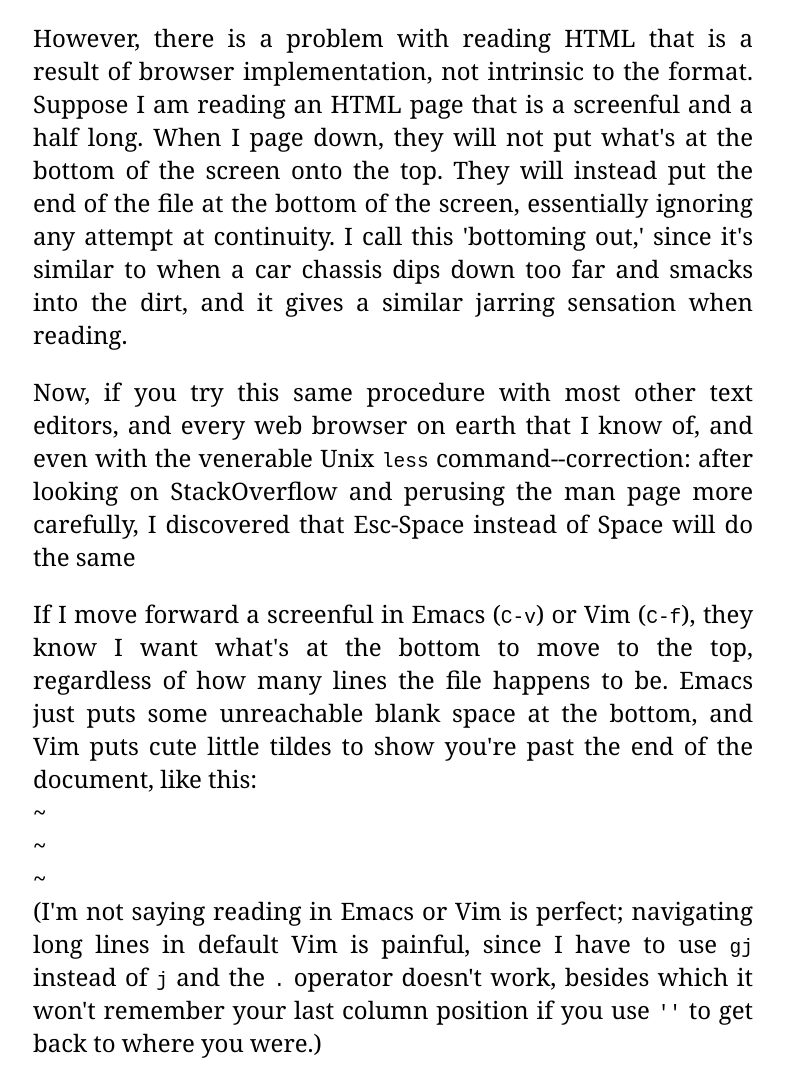
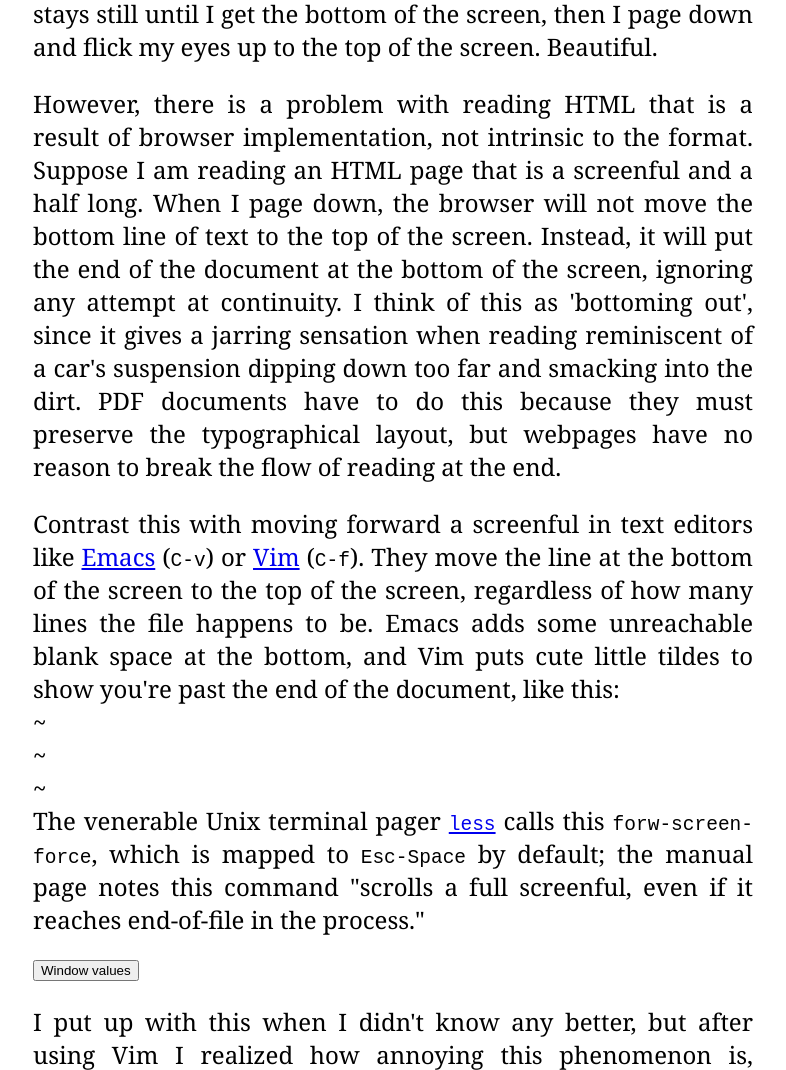
Before and after one commit to nbeaver/browsing-by-screenfuls, a plain HTML site: page browsing-by-screenfuls.html in a window 1280 px wide. Shown: the part 1497-2567 px from the top of the page, without its empty margins (247-1033 px from the left). Drawn offline with Linux system fonts and the light colour scheme.

Commit message:
Making progress with rewriting.

```diff
--- a/browsing-by-screenfuls.html
+++ b/browsing-by-screenfuls.html
@@ -38,7 +38,7 @@ Nathaniel Beaver, September 7, 2012
 </p>
 
 <p>
-I read a lot of documents on computer screens.
+I read a lot of documents on LCD computer screens.
 
 PDFs are annoying to read on most displays,
 since the PDF is usually a letter size portrait orientation,
@@ -53,22 +53,28 @@ HTML rendered in a browser, however,
 can reflow to fill whatever screen it's displayed on,
 and with proper use of CSS can be made readable on any display.
 
-HTML is continuous in a way that PDFs aren't.
+You can change the font,
+resize the text,
+even change the CSS if you want.
+
+HTML is flexible and continuous
+in a way that PDFs aren't
+and were never meant to be.
 </p>
 
 <p>
 HTML also tends to be better for skimming a document.
 
-If I hold down the Page Down key in Adobe Acrobat Reader™ on a really long PDF,
+If I hold down the Page Down key in Adobe Acrobat Reader™ on a long PDF,
 the pages don't stop coming after I release the key;
 I asked for that many pages and by George I'll get them,
 even if it takes several minutes to load pages I didn't want to see.
 
-By then I've lost my place and I have to go find it again.
-Maybe by searching, as long as it's not a bitmapped PDF, 'cause then I'm sunk.
+By then I've lost my place and I have to go find it again somehow.
 
-(This issue is specific to Adobe's PDF reader, by the way;
-open-source PDF readers like Evince don't have this problem.)
+(This issue is mostly a feature of Adobe's PDF reader, by the way;
+open-source PDF readers like Evince don't generally have this issue
+unless the PDF is very image-heavy or otherwise renders slowly.)
 </p>
 
 <p>
@@ -100,53 +106,50 @@ then I page down and flick my eyes up to the top of the screen.
 Beautiful.
 </p>
 
-
 <p>
-However, there is a problem with reading HTML that is a result of browser implementation,
+However, there is a problem with reading HTML
+that is a result of browser implementation,
 not intrinsic to the format.
 
 Suppose I am reading an HTML page that is a screenful and a half long.
-When I page down,
-they will not put what's at the bottom of the screen onto the top.
 
-They will instead put the end of the file at the bottom of the screen,
-essentially ignoring any attempt at continuity. I call this 'bottoming out,'
-since it's similar to when a car chassis dips down too far and smacks into the
-dirt, and it gives a similar jarring sensation when reading.
-<p>
-Now, if you try this same procedure with most other text editors, and every web
-browser on earth that I know of, and even with the venerable Unix <code>less</code>
-command--correction:  after looking on StackOverflow and perusing the man page
-more carefully, I discovered that Esc-Space instead of Space will do the same
+When I page down, the browser will not move the bottom line of text to the top of the screen.
+
+Instead, it will put the end of the document at the bottom of the screen,
+ignoring any attempt at continuity.
+
+I think of this as 'bottoming out',
+since it gives a jarring sensation when reading reminiscent of
+a car's suspension dipping down too far and smacking into the dirt.
+
+PDF documents have to do this because they must preserve the typographical layout,
+but webpages have no reason to break the flow of reading at the end.
 </p>
 
 <p>
-If I move
-forward a screenful in Emacs (<code>C-v</code>) or Vim (<code>C-f</code>), they
-know I want what's at the bottom to move to the top, regardless of how many
-lines the file happens to be.  Emacs just puts some unreachable blank space at
-the bottom, and Vim puts cute little tildes to show you're past the end of the
-document, like this:<br>
+Contrast this with moving forward a screenful in text editors like
+<a href="https://www.gnu.org/software/emacs/">Emacs</a>
+(<code>C-v</code>)
+or
+<a href="http://www.vim.org/">Vim</a>
+(<code>C-f</code>).
+They move the line at the bottom of the screen to the top of the screen,
+regardless of how many lines the file happens to be.
+Emacs adds some unreachable blank space at the bottom,
+and Vim puts cute little tildes to show you're past the end of the document,
+like this:<br>
 ~<br>
 ~<br>
 ~<br>
-(I'm not saying reading in Emacs or Vim is perfect; navigating long lines in
-default Vim is painful, since I have to use <code>gj</code> instead of
-<code>j</code> and the <code>.</code> operator doesn't work, besides which it won't
-remember your last column position if you use <code>''</code> to get back to
-where you were.)
+The venerable Unix terminal pager
+<a href="https://www.gnu.org/software/less/"><code>less</code></a>
+calls this <code>forw-screen-force</code>,
+which is mapped to <code>Esc-Space</code> by default;
+the manual page notes this command
+"scrolls a full screenful, even if it reaches end-of-file in the process."
 </p>
 
 <button onclick="alert(windowVals())">Window values</button>
-
-
-<p>
-PDF documents have to do this because they have to preserve the typographical
-layout, but webpages shouldn't have to. It is admittedly a non-issue for
-webpages that fit one one screenful and a pretty diluted issue for very long
-webpages, but most are right in the middle, more than one screenful and less
-than 10 or so.
-</p>
 
 <p>
 I put up with this when I didn't know any better, but after using Vim I
```
